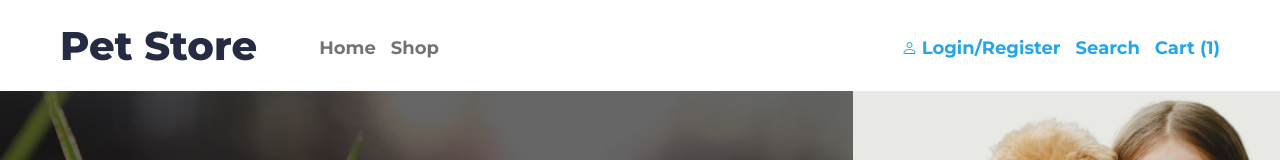
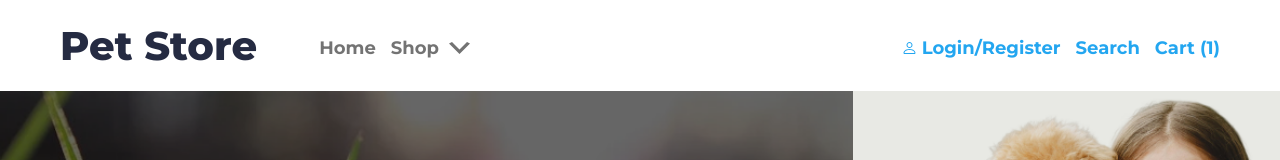
Before and after one commit to u-iDaniel/pet-store, a React (Vite) app in the folder frontend/: page / in a window 1280 px wide. Shown: the top 160 px of the page. Built offline with nearby package versions, Linux system fonts and the light colour scheme.

Commit message:
feat: add dropdown component

```diff
--- /dev/null
+++ b/frontend/src/components/Dropdown.tsx
@@ -0,0 +1,31 @@
+import { FC, ReactNode, useState } from "react";
+import '@styles/Dropdown.css'
+
+interface DropdownProps {
+  name: string;
+  children?: ReactNode;
+}
+
+const Dropdown: FC<DropdownProps> = (props) => {
+  // TODO: Add ref to close dropdown menu when user clicks outside of dropdown
+  const [show, setShow] = useState(false);
+
+  const toggleMenu = () => {
+    setShow((show) => !show);
+  }
+
+  return (
+    <div className="dropdown">
+      <button onClick={toggleMenu}>
+        { props.name } <>&nbsp;</>
+        <svg width="21" height="12" viewBox="0 0 21 12" fill="none" xmlns="http://www.w3.org/2000/svg">
+          <path d="M3 -7.86804e-07L10.5 7.5L18 -1.31134e-07L21 1.5L10.5 12L-6.55671e-08 1.5L3 -7.86804e-07Z" fill="#737373"/>
+        </svg>
+      </button>
+
+      {show && <div className="dropdown-menu">{ props.children }</div>}
+    </div>
+  )
+}
+
+export default Dropdown;
--- a/frontend/src/components/Navbar.tsx
+++ b/frontend/src/components/Navbar.tsx
@@ -1,16 +1,22 @@
 import '@styles/Navbar.css'
 import { Link } from 'react-router-dom';
+import Dropdown from './Dropdown';
 
 const Navbar = () => {
   const numItems = 1;
-
 
   return (
     <nav>
       <Link to={"/"}><h1>Pet Store</h1></Link>
       <ul className='left'>
         <Link to={"/"}><li>Home</li></Link>
-        <li>Shop</li>
+        <li>
+          <Dropdown name='Shop'>
+            <Link to={"/shop/cats"}>Cats</Link>
+            <Link to={"/shop/dogs"}>Dogs</Link>
+            <Link to={"/shop/birds"}>Birds</Link>
+          </Dropdown>
+        </li>
       </ul>
       <ul className='right'>
         <li>
--- a/frontend/src/pages/Home.tsx
+++ b/frontend/src/pages/Home.tsx
@@ -2,7 +2,7 @@ import Navbar from '@components/Navbar'
 import '@styles/Main.css'
 import { Link } from 'react-router-dom'
 
-function Home() {
+const Home = () => {
 
   return (
     <>
--- /dev/null
+++ b/frontend/src/styles/Dropdown.css
@@ -0,0 +1,31 @@
+button {
+  font-size: inherit;
+  font-weight: inherit;
+  color: inherit;
+  background: none;
+  border: none;
+  cursor: pointer;
+  font-family: inherit;
+}
+
+div.dropdown {
+  position: relative;
+}
+
+div.dropdown-menu {
+  display: flex;
+  flex-direction: column;
+  gap: 12px;
+  position: absolute;
+  top: 125%;
+  border: 1px solid #737373;
+  background-color: white;
+  box-shadow: 0 4px 6px rgba(0, 0, 0, 0.1);
+  border-radius: 4px;
+  z-index: 9999;
+  padding: 10px;
+
+  * {
+    color: #23A6F0;
+  }
+}
```
